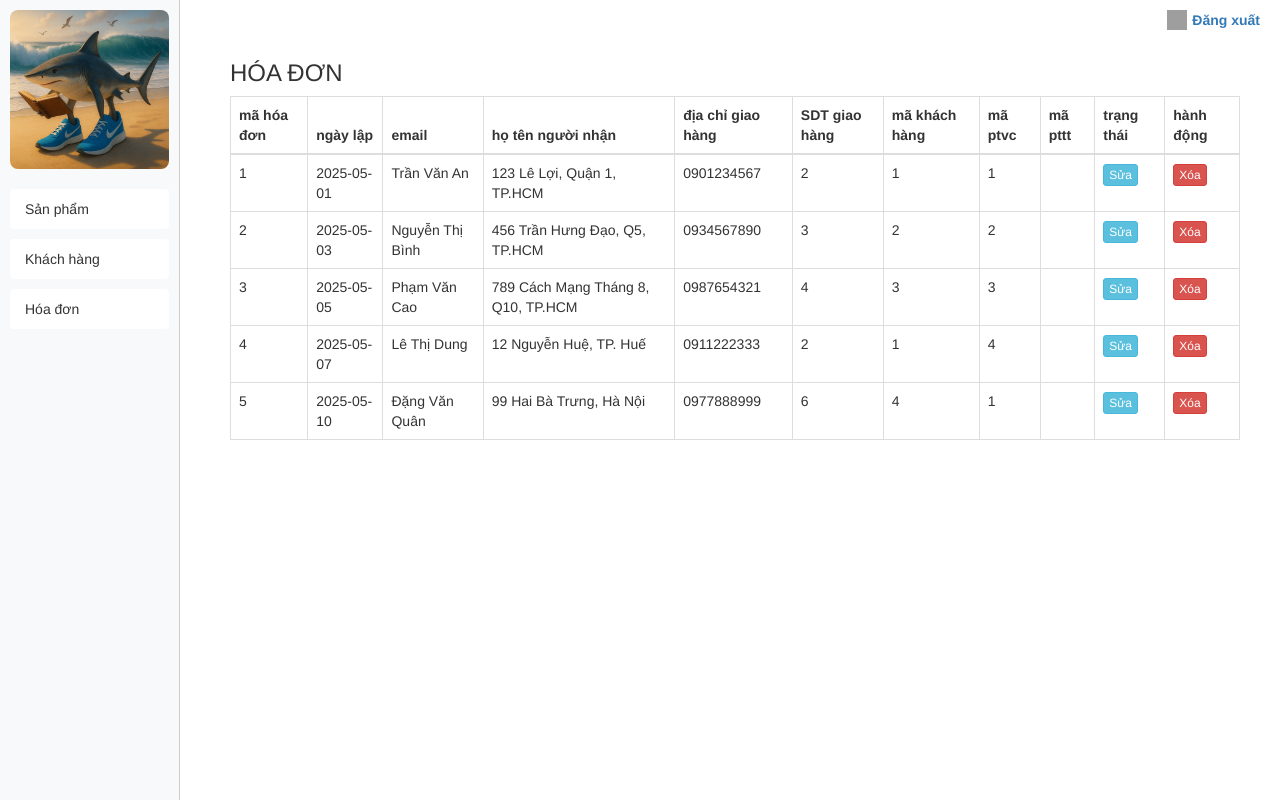
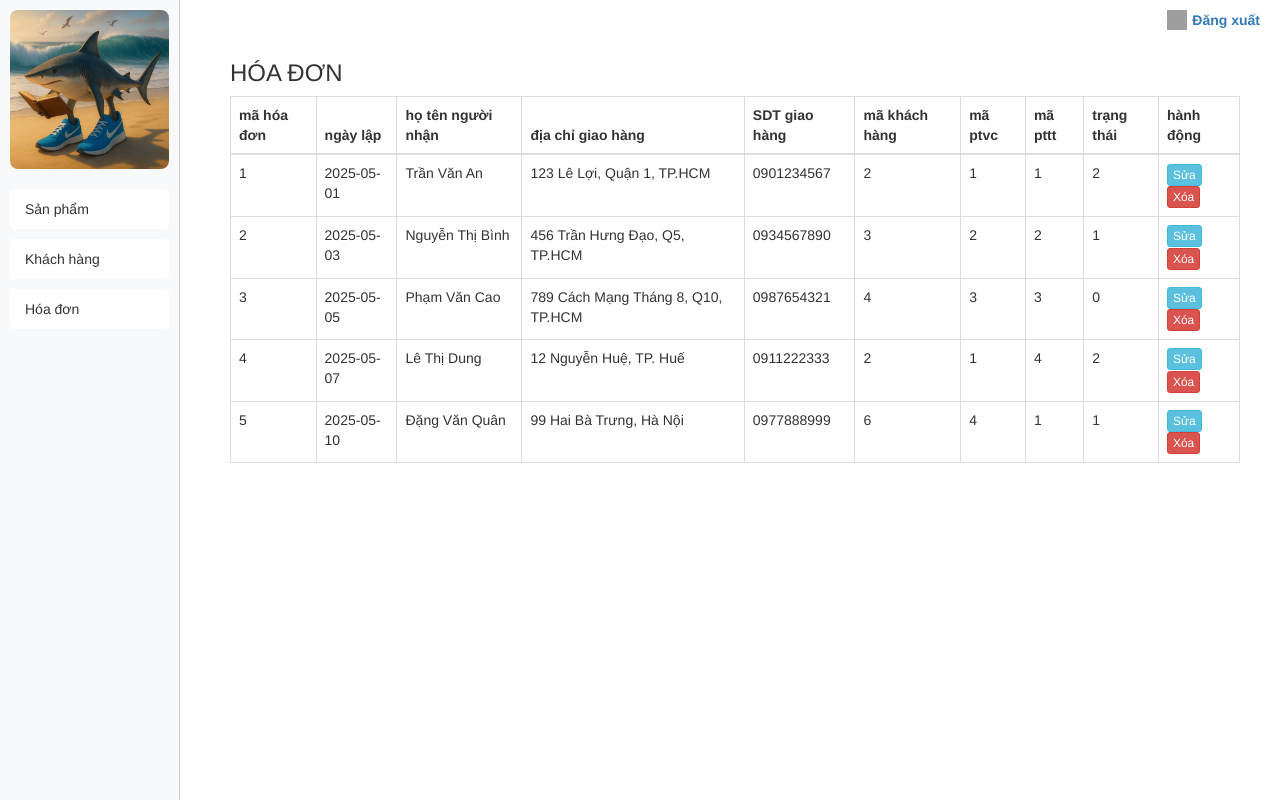
Before and after one commit to BEEMO296/do-an1, a PHP site: page /quantrihoadon.php in a window 1280 px wide. Run offline with PHP 8.4, Linux system fonts and the light colour scheme; data comes from the database, SQL or seed files in the repository; grey boxes are pictures that could not be loaded.

Commit message:
Update quantrihoadon.php

```diff
--- a/quantrihoadon.php
+++ b/quantrihoadon.php
@@ -14,7 +14,6 @@ $result = mysqli_query($conn, $sql);
                         <tr>
                             <th>mã hóa đơn</th>
                             <th>ngày lập</th>
-                            <th>email</th>
                             <th>họ tên người nhận</th>
                             <th>địa chỉ giao hàng</th>
                             <th>SDT giao hàng</th>
@@ -36,12 +35,13 @@ $result = mysqli_query($conn, $sql);
         <td><?= $row['MaKH'] ?></td>
         <td><?= $row['MaPTVC'] ?></td>
         <td><?= $row['MaPTTT'] ?></td>
-        <td>
+        <td><?= $row['TrangThai'] ?></td>
+
            <td>
              <a href="suahoadon.php?id=<?= $row['MaKH'] ?>" class="btn btn-info btn-xs">Sửa</a>
-            </td>
 
-        <td>
+
+
     <a href="xoahoadon.php?mahd=<?= $row['MaHD'] ?>"
     onclick="return confirm('Bạn có chắc chắn muốn xóa hóa đơn này?')"
     class="btn btn-danger btn-xs">Xóa</a>
```
